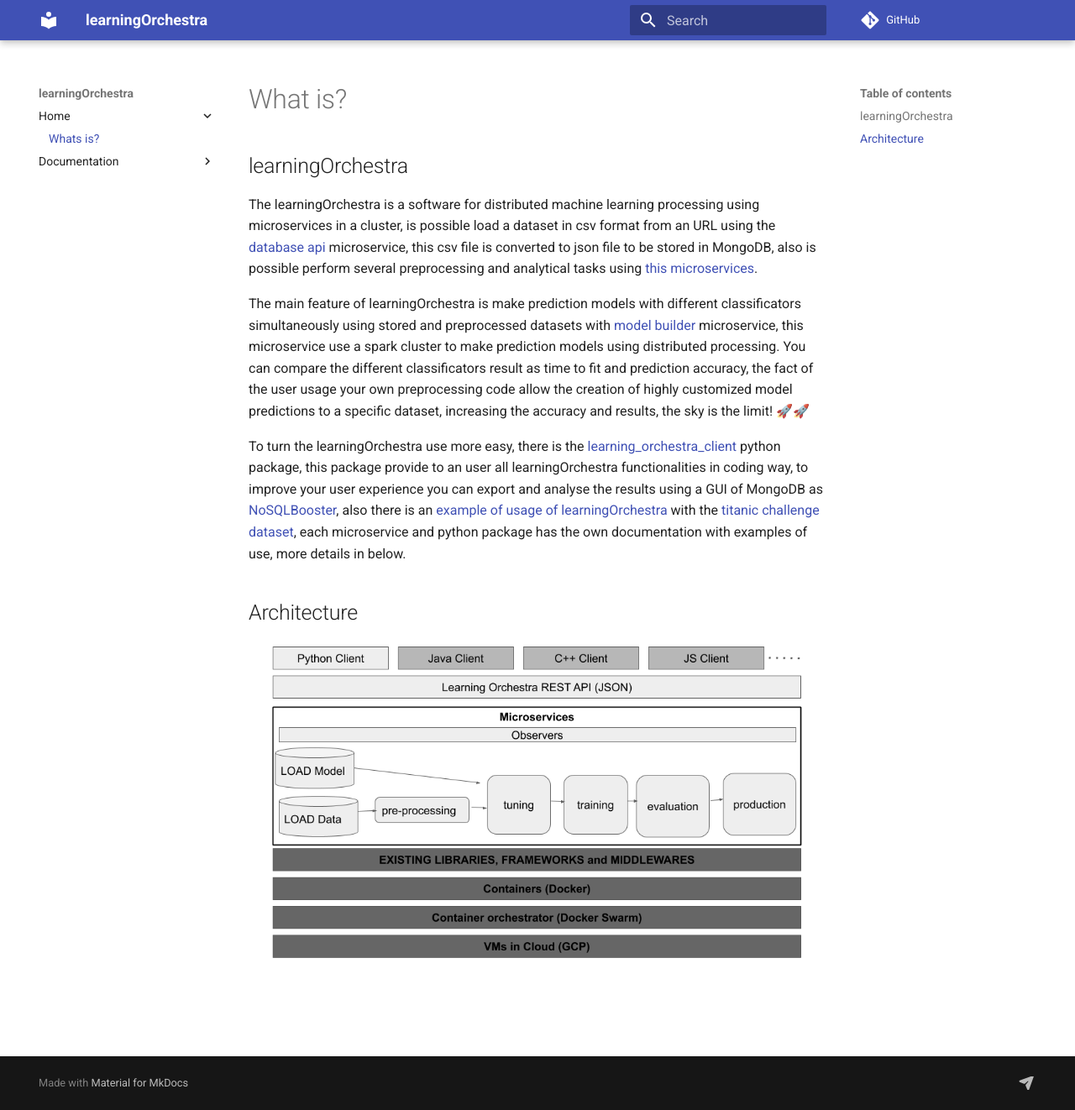
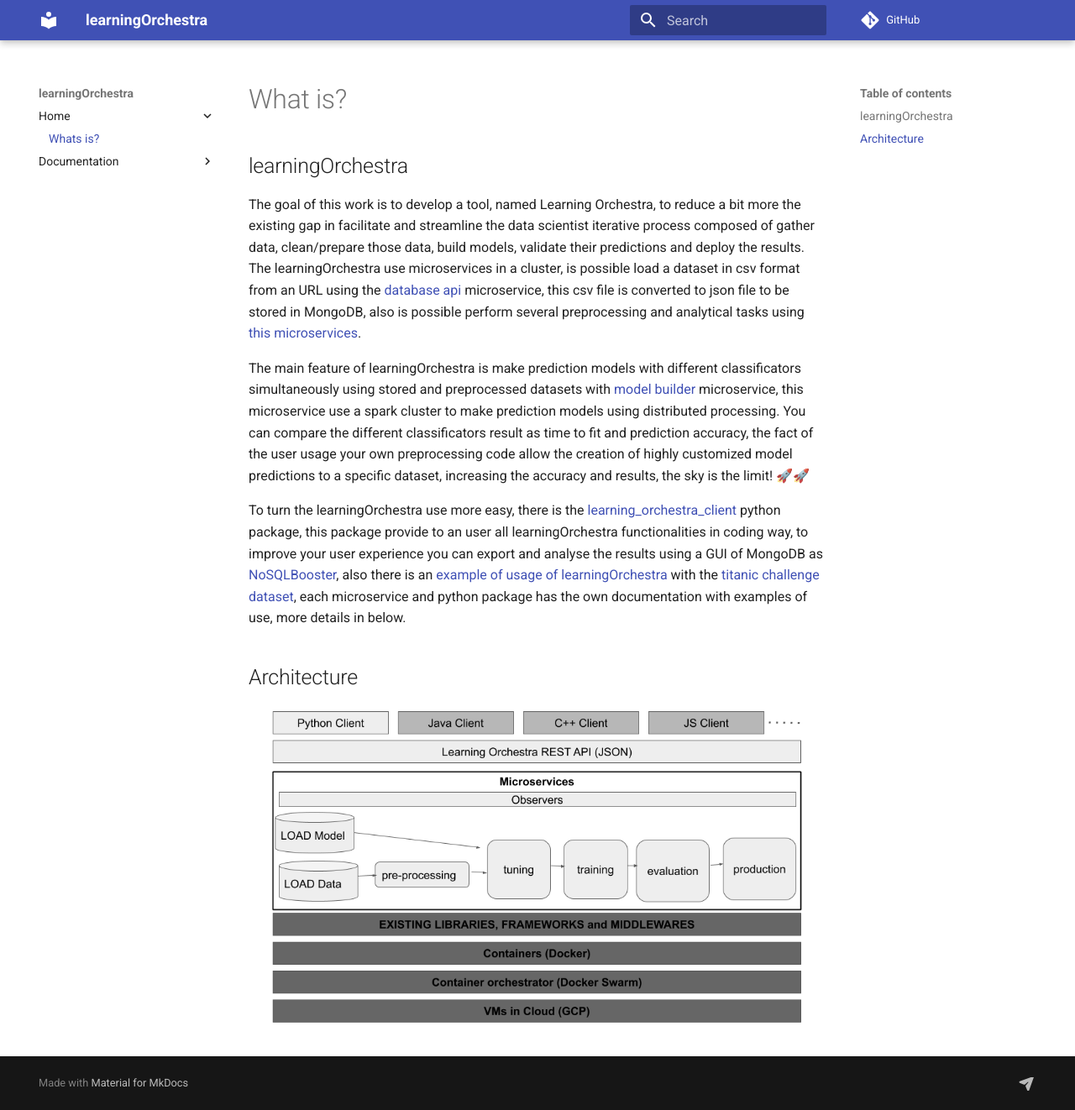
Before and after one commit to learningOrchestra/mlToolKits, an MkDocs documentation site: the page built from docs/index.md, in a window 1280 px wide and 1322 px high. Shown: the whole window at 84% size. Built offline with MkDocs 1.6.1 and Material for MkDocs 9.7.7, drawn with Linux system fonts in a browser that asks for light colours; comment, search, counter and statistics services are not loaded.

Commit message:
update docs

```diff
--- a/docs/index.md
+++ b/docs/index.md
@@ -2,9 +2,12 @@
 
 ## learningOrchestra
 
-The learningOrchestra is a software for distributed machine learning processing
-using microservices in a cluster, is possible load a dataset in csv format from
-an URL using the
+The goal of this work is to develop a tool, named Learning Orchestra, to reduce
+a bit more the existing gap in facilitate and streamline the data scientist
+iterative process composed of gather data, clean/prepare those data,
+build models, validate their predictions and deploy the results.
+The learningOrchestra use microservices in a cluster, is possible load a
+dataset in csv format from an URL using the
 [database api](https://riibeirogabriel.github.io/learningOrchestra/database_api)
 microservice, this csv file is converted to json file to be stored in MongoDB,
 also is possible perform several preprocessing and analytical tasks using
```
Also changed, not shown: readme.md (+22 -15 lines).
